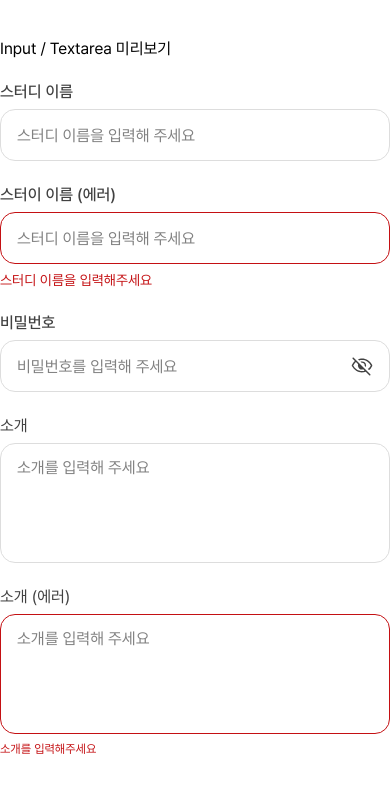
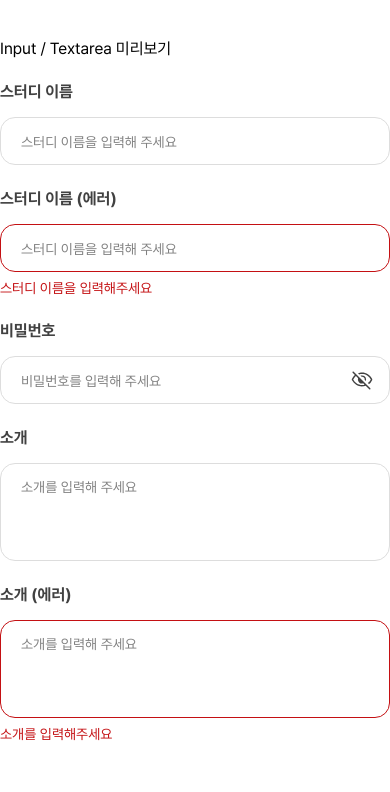
Before and after one commit to damdadaxx/13-study-forest-team2-fe, a React (Vite) app: page /inputs in a window 390 px wide. Shown: the top 792 px of the page. Built offline with nearby package versions, Linux system fonts and the light colour scheme.

Commit message:
fix: Input/Textarea 피그마 시안에 맞춰 폰트,치수,반응형 보정

```diff
--- a/src/components/common/Input/Input.module.css
+++ b/src/components/common/Input/Input.module.css
@@ -1,13 +1,13 @@
 .field {
   display: flex;
   flex-direction: column;
-  gap: 8px;
   width: 100%;
 }
 
 .label {
-  font: var(--typography-500-16);
+  font: var(--typography-600-18);
   color: var(--black-black_414141);
+  margin-bottom: 16px;
 }
 
 .inputWrapper {
@@ -19,8 +19,8 @@
 
 .input {
   width: 100%;
-  height: 52px;
-  padding: 14px 16px;
+  height: 48px;
+  padding: 15px 20px 14px;
   border: 1px solid var(--gray-gray_DDDDDD);
   border-radius: 15px;
   background-color: var(--white-white_FFFFFF);
@@ -59,4 +59,16 @@
 .errorMessage {
   font: var(--typography-400-14);
   color: var(--red-error_C41013);
+  margin-top: 8px;
 }
+
+/* 반응형 모바일 */
+@media (max-width: 767px) {
+  .label {
+    font: var(--typography-600-16);
+  }
+
+  .input {
+    font: var(--typography-400-14);
+  }
+}
--- a/src/components/common/Input/InputExample.jsx
+++ b/src/components/common/Input/InputExample.jsx
@@ -36,7 +36,7 @@ export default function InputExample() {
 
       {/* 에러 상태 */}
       <Input
-        label="스터이 이름 (에러)"
+        label="스터디 이름 (에러)"
         id="name-error"
         value=""
         onChange={() => {}}
--- a/src/components/common/Textarea/Textarea.module.css
+++ b/src/components/common/Textarea/Textarea.module.css
@@ -1,19 +1,19 @@
 .field {
   display: flex;
   flex-direction: column;
-  gap: 8px;
   width: 100%;
 }
 
 .label {
-  font: var(--typography-400-16);
+  font: var(--typography-600-18);
   color: var(--black-black_414141);
+  margin-bottom: 16px;
 }
 
 .textarea {
   width: 100%;
-  height: 120px;
-  padding: 14px 16px;
+  height: 98px;
+  padding: 15px 20px 14px;
   border: 1px solid var(--gray-gray_DDDDDD);
   border-radius: 15px;
   background-color: var(--white-white_FFFFFF);
@@ -37,6 +37,18 @@
 }
 
 .errorMessage {
-  font: var(--typography-400-12);
+  font: var(--typography-400-14);
   color: var(--red-error_C41013);
+  margin-top: 8px;
 }
+
+/* 반응형 모바일 */
+@media (max-width: 767px) {
+  .label {
+    font: var(--typography-600-16);
+  }
+
+  .textarea {
+    font: var(--typography-400-14);
+  }
+}
--- a/src/styles/tokens.css
+++ b/src/styles/tokens.css
@@ -71,6 +71,12 @@
   --typography-500-10: 500 10px / calc(14 / 10) 'Pretendard', sans-serif;
 
   /* ========================================
+      Font Weight 600
+      ======================================== */
+  --typography-600-18: 600 18px / calc(21 / 18) 'Pretendard', sans-serif;
+  --typography-600-16: 600 16px / calc(19 / 16) 'Pretendard', sans-serif;
+
+  /* ========================================
       Font Weight 700
       ======================================== */
 
```
